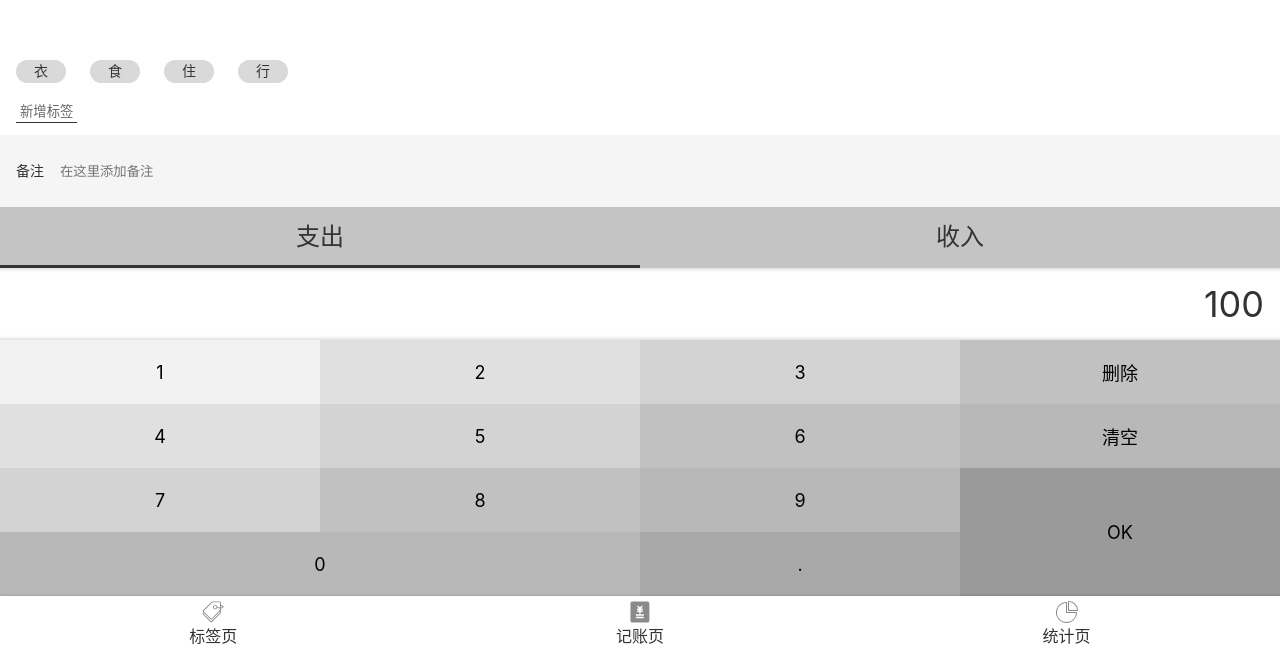
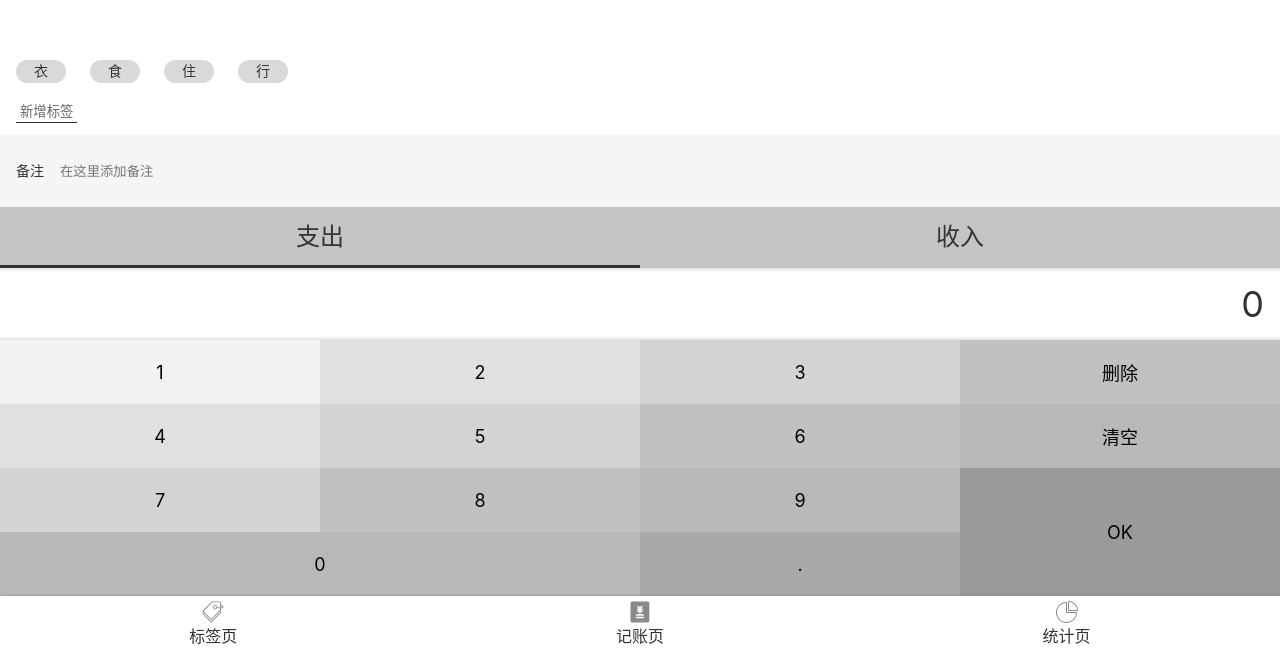
Before and after one commit to czc2222/morney-react, a React app: page / in a window 1280 px wide. Shown: the part 148-800 px from the top of the page. Built offline with nearby package versions, Linux system fonts and the light colour scheme.

Commit message:
numberPadSection 组件 wip

```diff
--- a/src/views/Money.tsx
+++ b/src/views/Money.tsx
@@ -14,36 +14,9 @@
   return (
     <MyLayout>
       <TagsSection/>
-
       <NoteSection/>
-
-      <CategorySection>
-        <ul>
-          <li className="selected">支出</li>
-          <li>收入</li>
-        </ul>
-      </CategorySection>
-      <NumberPadSection>
-        <div className="output">
-          100
-        </div>
-        <div className="pad clearfix">
-          <button>1</button>
-          <button>2</button>
-          <button>3</button>
-          <button>删除</button>
-          <button>4</button>
-          <button>5</button>
-          <button>6</button>
-          <button>清空</button>
-          <button>7</button>
-          <button>8</button>
-          <button>9</button>
-          <button className="ok">OK</button>
-          <button className="zero">0</button>
-          <button className="dot">.</button>
-        </div>
-      </NumberPadSection>
+      <CategorySection/>
+      <NumberPadSection/>
     </MyLayout>
   );
 }
--- a/src/views/Money/CategorySection.tsx
+++ b/src/views/Money/CategorySection.tsx
@@ -1,6 +1,7 @@
 import styled from 'styled-components';
+import React, {useState} from 'react';
 
-const CategorySection = styled.section`
+const Wrapper = styled.section`
   font-size: 24px;
   > ul{
     display:flex;
@@ -24,4 +25,23 @@
   }
 `;
 
+const CategorySection:React.FC=()=>{
+  const categoryMap={'-':'支出','+':'收入'}
+  type keys= keyof typeof categoryMap
+  const [categoryList]=useState<keys[]>(['-','+'])
+  const [category,setCategory] = useState('-')
+  return(
+    <Wrapper>
+      <ul>
+        {categoryList.map(c=><li
+          key={c}
+          onClick={()=>{setCategory(c)}}
+          className={category === c ? 'selected':''}
+        >{categoryMap[c]}</li>)}
+      </ul>
+    </Wrapper>
+
+  )
+}
+
 export {CategorySection}
--- a/src/views/Money/NoteSection.tsx
+++ b/src/views/Money/NoteSection.tsx
@@ -2,7 +2,6 @@
 import React, {useRef, useState} from 'react';
 const NoteSection:React.FC=()=>{
   const [note,setNote]=useState('')
-  console.log(note);
   const refInput=useRef<HTMLInputElement>(null)
   const onBlur=()=>{
     if(refInput.current!==null){
--- a/src/views/Money/NumberPadSection.tsx
+++ b/src/views/Money/NumberPadSection.tsx
@@ -1,6 +1,7 @@
 import styled from 'styled-components';
+import React, {useState} from 'react';
 
-const NumberPadSection = styled.section`
+const Wrapper = styled.section`
   display: flex;
   flex-direction: column;
 
@@ -70,4 +71,67 @@
 `;
 
 
+const NumberPadSection:React.FC=()=>{
+  const [output,setOutput]=useState('0')
+ const  onClickButtonWrapper =(e:React.MouseEvent)=>{
+    const text =(e.target as HTMLButtonElement).textContent
+
+    switch (text){
+      case '0':
+      case '1':
+      case '2':
+      case '3':
+      case '4':
+      case '5':
+      case '6':
+      case '7':
+      case '8':
+      case '9':
+        if(output === '0'){
+          setOutput(text)
+        }else {
+          setOutput(output+text)
+        }
+        break;
+      case '.':
+        console.log('.')
+        break;
+      case '删除':
+        console.log('删除');
+        break;
+      case '清空':
+        console.log('清空');
+        break;
+      case 'OK':
+        console.log('OK');
+        break;
+
+    }
+ }
+  return(
+    <Wrapper>
+      <div className="output">
+        {output}
+      </div>
+      <div className="pad clearfix" onClick={onClickButtonWrapper}>
+        <button>1</button>
+        <button>2</button>
+        <button>3</button>
+        <button>删除</button>
+        <button>4</button>
+        <button>5</button>
+        <button>6</button>
+        <button>清空</button>
+        <button>7</button>
+        <button>8</button>
+        <button>9</button>
+        <button className="ok">OK</button>
+        <button className="zero">0</button>
+        <button className="dot">.</button>
+      </div>
+    </Wrapper>
+
+  )
+}
+
 export {NumberPadSection};
```
